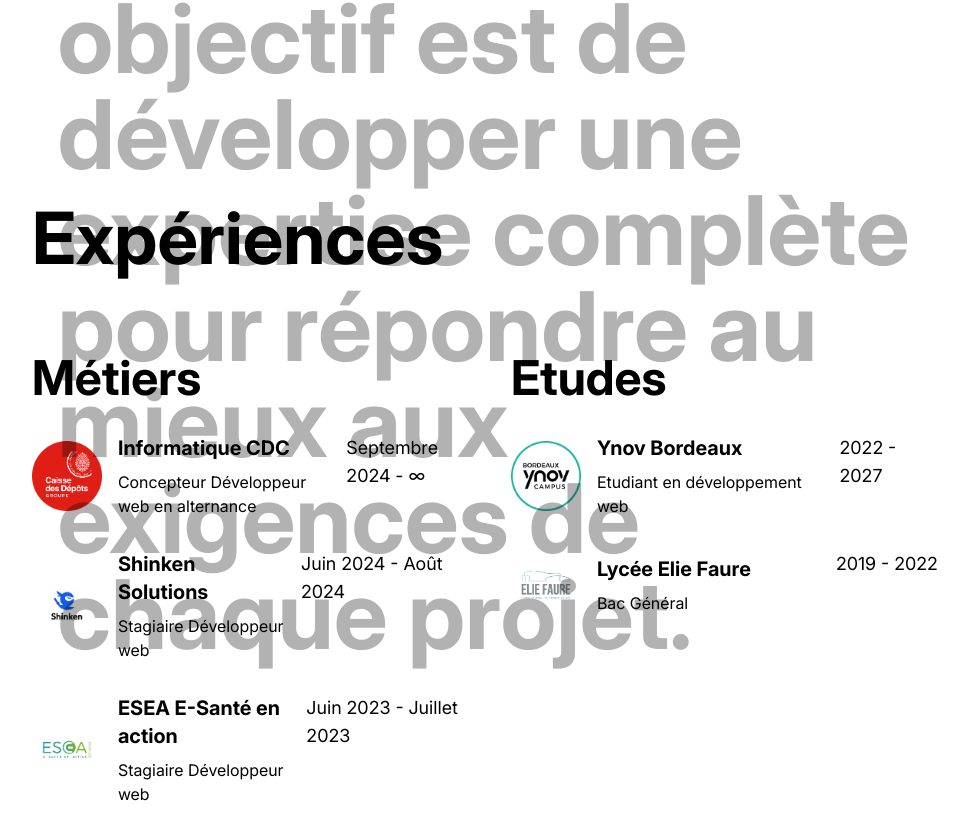
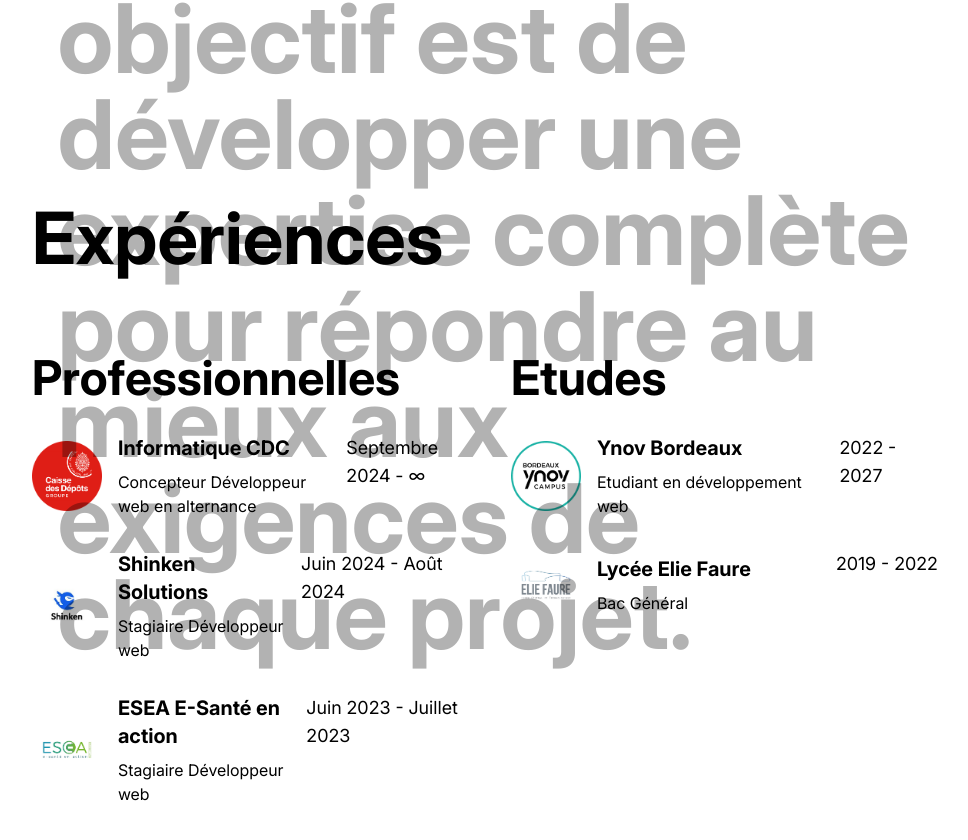
Before and after one commit to Matsuel/portfolio, a Next.js app: page / in a window 1280 px wide. Shown: the part 1742-2582 px from the top of the page, without its empty margins (130-1098 px from the left). Built offline with nearby package versions, Linux system fonts and the light colour scheme.

Commit message:
Split Experiences

```diff
--- a/src/components/Education.tsx
+++ b/src/components/Education.tsx
@@ -1,47 +1,30 @@
 import { jobs } from '@/constantes/jobs'
 import { schools } from '@/constantes/school'
 import React from 'react'
-import ExperienceItem from './ExperienceItem'
 import SectionTitle from './SectionTitle'
-import Subtitle from './Subtitle'
+import Experience from './Experience'
 
 const Education = () => {
+
+  const experiences = [
+    {
+      title: "Professionnelles",
+      items: jobs
+    },
+    {
+      title: "Etudes",
+      items: schools
+    }
+  ]
+
   return (
     <section id='education' className='w-[83%] h-auto flex flex-col gap-20'>
       <SectionTitle>Expériences</SectionTitle>
       <div className='w-full h-auto flex flex-row gap-5'>
-
-        <div className='w-[48%] h-auto flex flex-col gap-8'>
-          <Subtitle>Métiers</Subtitle>
-
-          {jobs.map((job) => (
-            <ExperienceItem
-              title={job.title}
-              role={job.role}
-              date={job.date}
-              image={job.image}
-              link={job.link}
-              key={job.title}
-            />
-          ))}
-        </div>
-
-        <div className='w-[48%] h-auto flex flex-col gap-8'>
-          <Subtitle>Etudes</Subtitle>
-
-          {schools.map((school) => (
-            <ExperienceItem
-              title={school.title}
-              role={school.role}
-              date={school.date}
-              image={school.image}
-              link={school.link}
-              key={school.title}
-            />
-          ))}
-        </div>
+        {experiences.map((experience) => (
+          <Experience items={experience.items} title={experience.title} key={experience.title} />
+        ))}
       </div>
-
     </section>
   )
 }
--- /dev/null
+++ b/src/components/Experience.tsx
@@ -0,0 +1,39 @@
+import React from 'react'
+import ExperienceItem from './ExperienceItem'
+import Subtitle from './Subtitle'
+import { StaticImageData } from 'next/image'
+
+interface ExperienceItemProps {
+    title: string
+    items: {
+        title: string
+        role: string
+        date: string
+        image: StaticImageData
+        link: string
+    }[]
+}
+
+const Experience = ({
+    title,
+    items
+}: ExperienceItemProps) => {
+    return (
+        <div className='w-[48%] h-auto flex flex-col gap-8'>
+            <Subtitle>{title}</Subtitle>
+
+            {items.map((item) => (
+                <ExperienceItem
+                    title={item.title}
+                    role={item.role}
+                    date={item.date}
+                    image={item.image}
+                    link={item.link}
+                    key={item.title}
+                />
+            ))}
+        </div>
+    )
+}
+
+export default Experience
```
